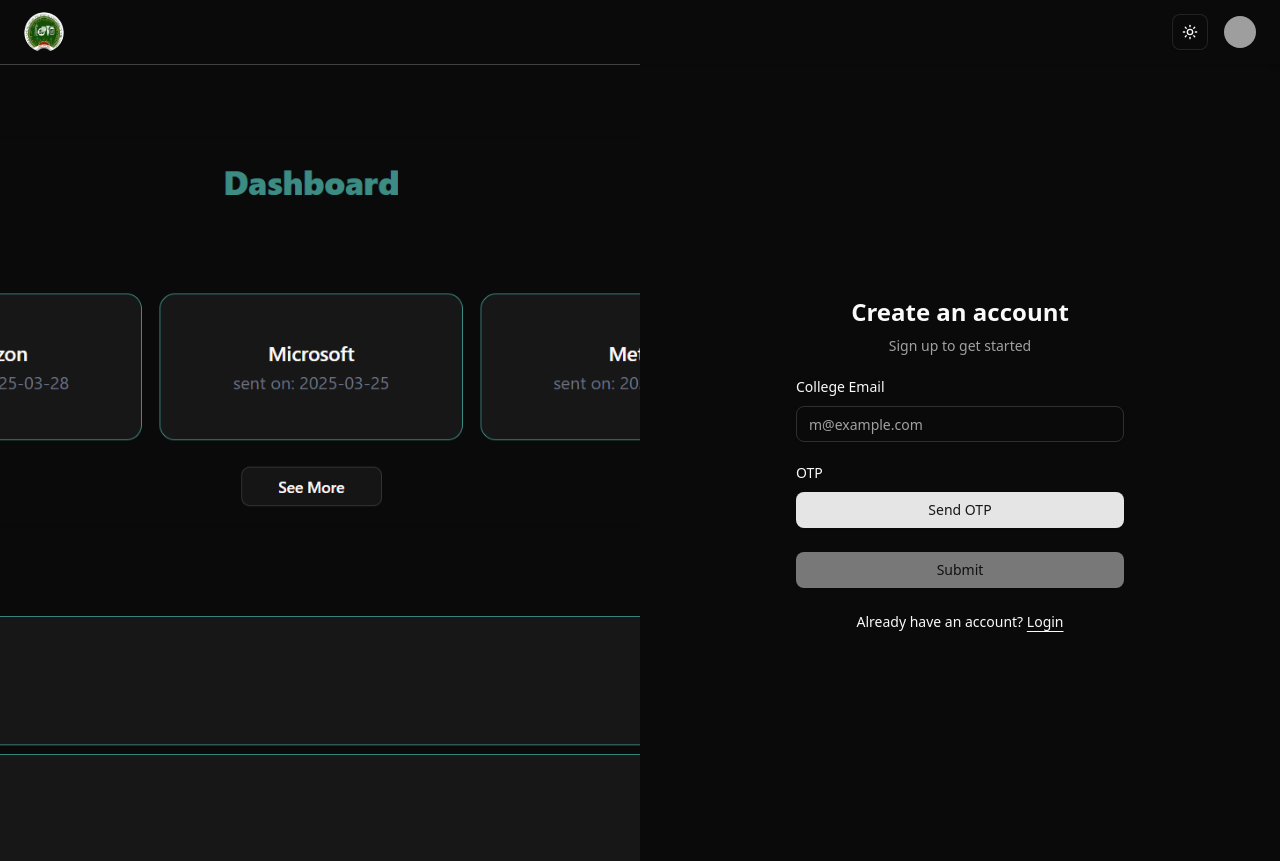
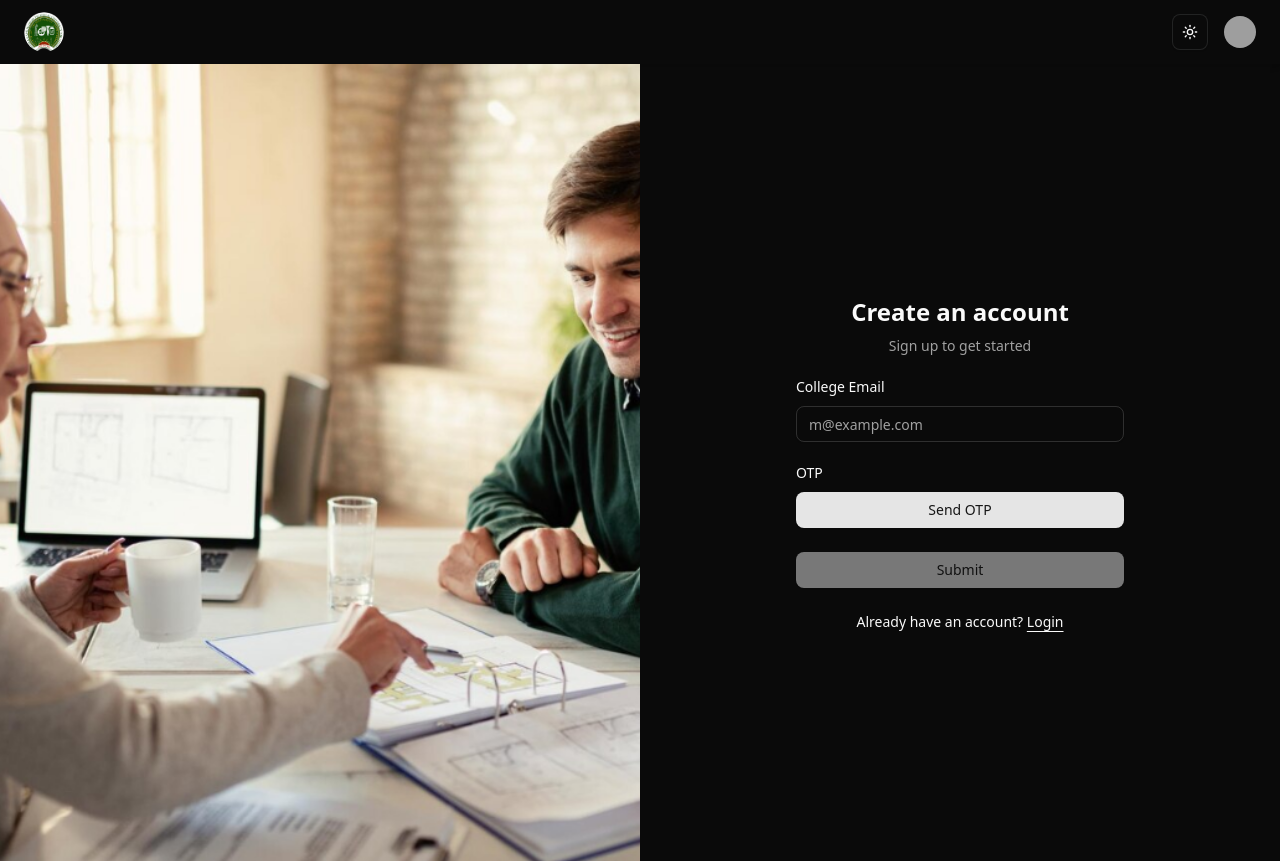
Before and after one commit to JiyaMk/TNP-Management-Portal, a React (Vite) app in the folder frontend/: page /SignUp in a window 1280 px wide. Shown: the top 861 px of the page. Built offline with nearby package versions, Linux system fonts and the light colour scheme; grey boxes are pictures that could not be loaded.

Commit message:
minor ui

```diff
--- a/frontend/src/components/pages/Landing.jsx
+++ b/frontend/src/components/pages/Landing.jsx
@@ -3,6 +3,7 @@ import { Button } from "@/components/ui/button";
 import { Carousel, CarouselContent, CarouselItem } from "@/components/ui/carousel";
 import Autoplay from "embla-carousel-autoplay";
 import { cn } from "@/lib/utils";
+import { Link } from "react-router-dom";
 
 const features = [
     {
@@ -38,7 +39,7 @@ export default function LandingPage() {
         <p className="text-lg md:text-xl mb-6 max-w-2xl">
         Powering Placements at IGDTUW with Precision.
         </p>
-        <Button className="text-lg px-12 py-6 mt-12 bg-[#3c8c84]">Get Started</Button>
+      <Link to="/SignUp">  <Button className="text-lg px-12 py-6 mt-12 bg-[#3c8c84]" >Get Started</Button></Link>
       </section>
 
 
--- a/frontend/src/components/pages/Login.jsx
+++ b/frontend/src/components/pages/Login.jsx
@@ -20,7 +20,7 @@ export default function LoginPage() {
       {/* Left Side - Image */}
       <div className="hidden md:flex w-1/2 bg-gray-200 items-center justify-center">
         <img
-          src="image.png"
+          src="img4.png"
           alt="Login Illustration"
           className="w-full h-full object-cover"
         />
--- a/frontend/src/components/pages/ProfileForm.jsx
+++ b/frontend/src/components/pages/ProfileForm.jsx
@@ -125,7 +125,7 @@ const ProfileForm = () => {
               //{ label: "Semester", name: "semester", type: "number" },
             ].map(({ label, name, type }) => (
               <div key={name}>
-                <Label>{label}</Label>
+                <Label className="mb-2">{label}</Label>
                 <Input
                   type={type}
                   name={name}
@@ -210,7 +210,7 @@ const ProfileForm = () => {
                 <Label>SGPA</Label>
                 {profile.SGPA.map((value, index) => (
                   <div key={index} className="mt-2">
-                    <Label>SGPA {index + 1}</Label>
+                    <Label className="mb-2">SGPA {index + 1}</Label>
                     <Input
                       type="number"
                       value={value}
@@ -235,7 +235,7 @@ const ProfileForm = () => {
 
             <Button
               type="submit"
-              className="w-full bg-blue-600 hover:bg-blue-700 text-white font-bold py-3 px-6 rounded-lg"
+              className="w-full bg-[#3c8c84] hover:bg-[#3c8c84]/90 text-white font-bold py-3 px-6 rounded-lg"
             >
               Register
             </Button>
--- a/frontend/src/components/pages/SignUpPage.jsx
+++ b/frontend/src/components/pages/SignUpPage.jsx
@@ -6,7 +6,7 @@ export default function SignUpPage() {
       {/* Left Side - Image */}
       <div className="hidden md:flex w-1/2 bg-gray-200 items-center justify-center">
         <img
-          src="image.png"
+          src="img4.png"
           alt="Signup Illustration"
           className="w-full h-full object-cover object-center"
         />
```
Also changed, not shown: frontend/public/img4.png (added).
